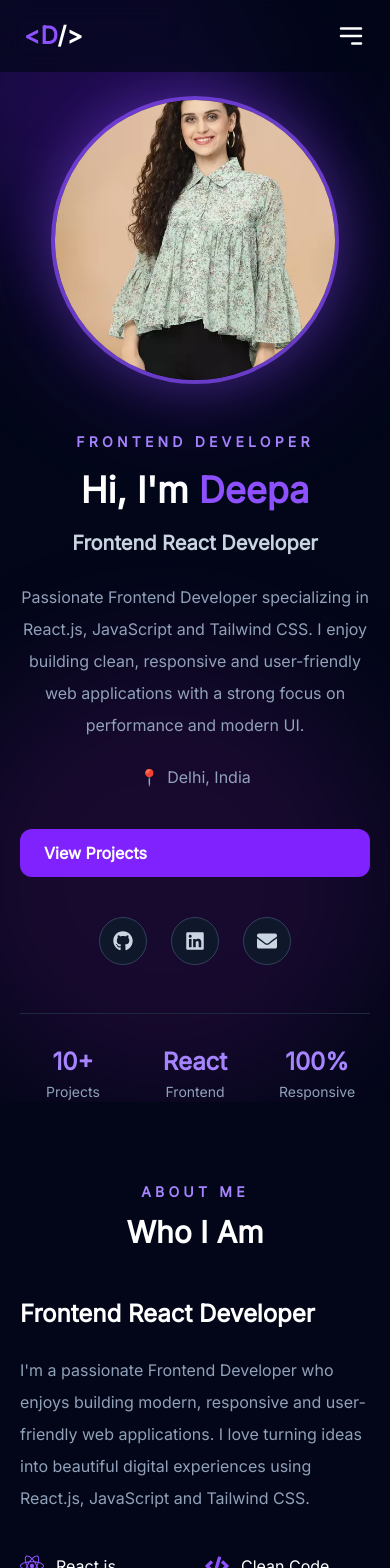
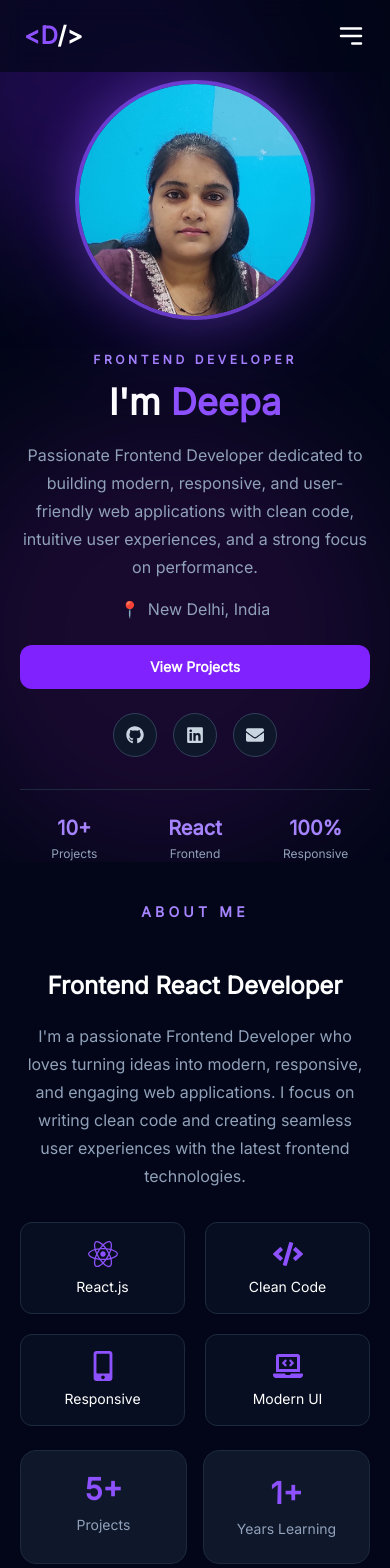
Before and after one commit to deepa100-k/deepa-portfolio, a React (Vite) app: page / in a window 390 px wide. Shown: the top 1568 px of the page. Built offline with nearby package versions, Linux system fonts and the light colour scheme.

Commit message:
Resolve merge conflict

```diff
--- a/src/components/Footer.jsx
+++ b/src/components/Footer.jsx
@@ -1,92 +1,47 @@
-import {
-  FaGithub,
-  FaLinkedin,
-  FaEnvelope,
-  FaArrowUp,
-} from "react-icons/fa";
+import { FaGithub, FaLinkedin, FaEnvelope } from "react-icons/fa";
 
 const Footer = () => {
-  const scrollToTop = () => {
-    window.scrollTo({
-      top: 0,
-      behavior: "smooth",
-    });
-  };
-
   return (
     <footer className="border-t border-slate-800 bg-slate-950">
-      <div className="mx-auto max-w-7xl px-6 py-14">
+      <div className="mx-auto max-w-7xl px-6 py-16">
 
-        <div className="grid grid-cols-1 gap-10 md:grid-cols-3">
+        {/* CTA */}
+        <div className="text-center">
 
-          {/* Left */}
-          <div>
-            <h2 className="text-3xl font-bold text-white">
-              Deepa
+          <span className="rounded-full border border-violet-500/30 bg-violet-500/10 px-4 py-1 text-sm font-medium text-violet-400">
+            Thanks for Visiting
+          </span>
+
+          <h2 className="mt-6 text-3xl font-bold text-white sm:text-4xl">
+            Let's Build Something Amazing
           </h2>
 
-            <p className="mt-4 leading-7 text-slate-400">
-              Frontend React Developer passionate about creating
-              modern, responsive and user-friendly web applications
-              with React.js and Tailwind CSS.
+          <p className="mx-auto mt-5 max-w-2xl text-slate-400 leading-8">
+            I'm currently available for freelance projects and full-time
+            Frontend React Developer opportunities.
+            Let's create something modern together.
           </p>
+
+          <a
+            href="#contact"
+            className="mt-8 inline-flex items-center rounded-xl bg-violet-600 px-8 py-3 font-semibold text-white transition-all duration-300 hover:scale-105 hover:bg-violet-500"
+          >
+            Contact Me
+          </a>
+
         </div>
 
-          {/* Quick Links */}
-          <div>
-            <h3 className="mb-5 text-xl font-semibold text-white">
-              Quick Links
-            </h3>
+        {/* Divider */}
+        <div className="my-12 border-t border-slate-800"></div>
 
-            <ul className="space-y-3">
-
-              <li>
-                <a href="#home" className="text-slate-400 transition hover:text-violet-400">
-                  Home
-                </a>
-              </li>
-
-              <li>
-                <a href="#about" className="text-slate-400 transition hover:text-violet-400">
-                  About
-                </a>
-              </li>
-
-              <li>
-                <a href="#skills" className="text-slate-400 transition hover:text-violet-400">
-                  Skills
-                </a>
-              </li>
-
-              <li>
-                <a href="#projects" className="text-slate-400 transition hover:text-violet-400">
-                  Projects
-                </a>
-              </li>
-
-              <li>
-                <a href="#contact" className="text-slate-400 transition hover:text-violet-400">
-                  Contact
-                </a>
-              </li>
-
-            </ul>
-          </div>
-
-          {/* Right */}
-          <div>
-
-            <h3 className="mb-5 text-xl font-semibold text-white">
-              Connect With Me
-            </h3>
-
-            <div className="flex gap-4">
+        {/* Social Icons */}
+        <div className="flex justify-center gap-5">
 
           <a
             href="https://github.com/deepa100-k"
             target="_blank"
             rel="noopener noreferrer"
-                className="flex h-12 w-12 items-center justify-center rounded-full border border-slate-700 transition hover:border-violet-500 hover:bg-violet-500 hover:text-white"
+            className="flex h-12 w-12 items-center justify-center rounded-full border border-slate-700 text-slate-300 transition-all duration-300 hover:-translate-y-1 hover:border-violet-500 hover:bg-violet-500 hover:text-white"
           >
             <FaGithub size={20} />
           </a>
@@ -95,33 +50,29 @@ const Footer = () => {
             href="https://www.linkedin.com/in/deepa88026"
             target="_blank"
             rel="noopener noreferrer"
-                className="flex h-12 w-12 items-center justify-center rounded-full border border-slate-700 transition hover:border-violet-500 hover:bg-violet-500 hover:text-white"
+            className="flex h-12 w-12 items-center justify-center rounded-full border border-slate-700 text-slate-300 transition-all duration-300 hover:-translate-y-1 hover:border-violet-500 hover:bg-violet-500 hover:text-white"
           >
             <FaLinkedin size={20} />
           </a>
 
           <a
             href="mailto:deepa100091@gmail.com"
-                className="flex h-12 w-12 items-center justify-center rounded-full border border-slate-700 transition hover:border-violet-500 hover:bg-violet-500 hover:text-white"
+            className="flex h-12 w-12 items-center justify-center rounded-full border border-slate-700 text-slate-300 transition-all duration-300 hover:-translate-y-1 hover:border-violet-500 hover:bg-violet-500 hover:text-white"
           >
             <FaEnvelope size={20} />
           </a>
 
         </div>
-          </div>
-
-        </div>
 
         {/* Bottom */}
+        <div className="mt-12 border-t border-slate-800 pt-6 text-center">
 
-        <div className="mt-12 flex flex-col items-center justify-between gap-4 border-t border-slate-800 pt-6 text-sm text-slate-500 md:flex-row">
-
-          <p>
-            © {new Date().getFullYear()} Deepa. All Rights Reserved.
+          <p className="text-sm text-slate-400">
+            © {new Date().getFullYear()} All Rights Reserved.
           </p>
 
-          <p>
-            Made with using React & Tailwind CSS
+          <p className="mt-2 text-sm text-slate-500">
+            Designed & Developed with React.js + Tailwind CSS
           </p>
 
         </div>
--- a/src/data/projects.js
+++ b/src/data/projects.js
@@ -9,7 +9,7 @@ export const projects = [
     image: kanchanHome,
 
     description:
-      "A modern luxury jewellery e-commerce website built using React, Vite and Tailwind CSS.",
+      "A modern luxury jewellery e-commerce website built with React, Vite, and Tailwind CSS, featuring a clean and elegant design, responsive layouts, intuitive navigation, wishlist, shopping cart, and a seamless shopping experience.",
 
     longDescription:
       "Kanchan Luxe is a responsive jewellery shopping website featuring beautiful UI, wishlist, cart functionality, product details and checkout interface.",
--- a/src/sections/About.jsx
+++ b/src/sections/About.jsx
@@ -1,99 +1,97 @@
 import SectionTitle from "../components/SectionTitle";
-import { FaReact, FaCode, FaMobileAlt, FaLaptopCode } from "react-icons/fa";
+import {
+  FaReact,
+  FaCode,
+  FaMobileAlt,
+  FaLaptopCode,
+} from "react-icons/fa";
 import Reveal from "../components/Reveal";
 
 const About = () => {
   return (
-    <section id="about" className="py-20 md:py-28">
+   <section id="about" className="pt-10 pb-6 sm:pt-12 sm:pb-8 lg:pt-20 lg:pb-12">
       <Reveal>
-      <div className="max-w-7xl mx-auto px-5 sm:px-6 lg:px-8">
+        <div className="mx-auto max-w-7xl px-5 sm:px-6 lg:px-8">
+          <SectionTitle subtitle="About Me" />
 
-        <SectionTitle
-          subtitle="About Me"
-          title="Who I Am"
-        />
-
-        <div className="grid grid-cols-1 lg:grid-cols-2 gap-12 items-center">
+         <div className="grid grid-cols-1 items-center gap-6 lg:grid-cols-2 lg:gap-10">
 
             {/* Left Side */}
-          <div>
-
-            <h3 className="text-2xl font-bold text-white">
+            <div className="text-center lg:text-left">
+              <h3 className="text-2xl font-bold text-white sm:text-3xl">
                 Frontend React Developer
               </h3>
 
-            <p className="mt-6 text-slate-400 leading-8">
-              I'm a passionate Frontend Developer who enjoys building
-              modern, responsive and user-friendly web applications.
-              I love turning ideas into beautiful digital experiences
-              using React.js, JavaScript and Tailwind CSS.
+              <p className="mx-auto mt-5 max-w-xl text-base leading-7 text-slate-400 lg:mx-0 lg:mt-6 lg:leading-8">
+               I'm a passionate Frontend Developer who loves turning ideas into modern, responsive, and engaging web applications. I focus on writing clean code and creating seamless user experiences with the latest frontend technologies.
               </p>
 
-            <div className="grid grid-cols-2 gap-5 mt-10">
+              <div className="mt-8 grid grid-cols-2 gap-5 sm:mt-10">
 
-              <div className="flex items-center gap-3">
-                <FaReact className="text-2xl text-violet-500" />
-                <span>React.js</span>
+                <div className="flex flex-col items-center gap-2 rounded-xl border border-slate-800 bg-slate-900/50 p-4 transition hover:border-violet-500 lg:flex-row">
+                  <FaReact className="text-3xl text-violet-500" />
+                  <span className="text-sm sm:text-base">React.js</span>
                 </div>
 
-              <div className="flex items-center gap-3">
-                <FaCode className="text-2xl text-violet-500" />
-                <span>Clean Code</span>
+                <div className="flex flex-col items-center gap-2 rounded-xl border border-slate-800 bg-slate-900/50 p-4 transition hover:border-violet-500 lg:flex-row">
+                  <FaCode className="text-3xl text-violet-500" />
+                  <span className="text-sm sm:text-base">Clean Code</span>
                 </div>
 
-              <div className="flex items-center gap-3">
-                <FaMobileAlt className="text-2xl text-violet-500" />
-                <span>Responsive Design</span>
+                <div className="flex flex-col items-center gap-2 rounded-xl border border-slate-800 bg-slate-900/50 p-4 transition hover:border-violet-500 lg:flex-row">
+                  <FaMobileAlt className="text-3xl text-violet-500" />
+                  <span className="text-sm sm:text-base">
+                    Responsive
+                  </span>
                 </div>
 
-              <div className="flex items-center gap-3">
-                <FaLaptopCode className="text-2xl text-violet-500" />
-                <span>Modern UI</span>
+                <div className="flex flex-col items-center gap-2 rounded-xl border border-slate-800 bg-slate-900/50 p-4 transition hover:border-violet-500 lg:flex-row">
+                  <FaLaptopCode className="text-3xl text-violet-500" />
+                  <span className="text-sm sm:text-base">Modern UI</span>
                 </div>
 
               </div>
-
             </div>
 
             {/* Right Side */}
-          <div className="grid grid-cols-2 gap-6">
+            <div className="grid grid-cols-2 gap-4 sm:gap-6">
 
-            <div className="rounded-2xl border border-slate-800 bg-slate-900 p-8 text-center">
-              <h2 className="text-4xl font-bold text-violet-500">
-                10+
+              <div className="rounded-2xl border border-slate-800 bg-slate-900 p-5 text-center transition duration-300 hover:-translate-y-2 hover:border-violet-500">
+                <h2 className="text-3xl font-bold text-violet-500 sm:text-4xl">
+                  5+
                 </h2>
 
-              <p className="mt-3 text-slate-400">
+                <p className="mt-2 text-sm text-slate-400 sm:text-base">
                   Projects
                 </p>
               </div>
 
-            <div className="rounded-2xl border border-slate-800 bg-slate-900 p-8 text-center">
-              <h2 className="text-4xl font-bold text-violet-500">
+              <div className="rounded-2xl border border-slate-800 bg-slate-900 p-6 text-center transition duration-300 hover:-translate-y-2 hover:border-violet-500">
+                <h2 className="text-3xl font-bold text-violet-500 sm:text-4xl">
                   1+
                 </h2>
 
-              <p className="mt-3 text-slate-400">
+                <p className="mt-2 text-sm text-slate-400 sm:text-base">
                   Years Learning
                 </p>
               </div>
 
-            <div className="rounded-2xl border border-slate-800 bg-slate-900 p-8 text-center">
-              <h2 className="text-4xl font-bold text-violet-500">
+              <div className="rounded-2xl border border-slate-800 bg-slate-900 p-6 text-center transition duration-300 hover:-translate-y-2 hover:border-violet-500">
+                <h2 className="text-3xl font-bold text-violet-500 sm:text-4xl">
                   100%
                 </h2>
 
-              <p className="mt-3 text-slate-400">
+                <p className="mt-2 text-sm text-slate-400 sm:text-base">
                   Responsive
                 </p>
               </div>
 
-            <div className="rounded-2xl border border-slate-800 bg-slate-900 p-8 text-center">
-              <h2 className="text-4xl font-bold text-violet-500">
+              <div className="rounded-2xl border border-slate-800 bg-slate-900 p-6 text-center transition duration-300 hover:-translate-y-2 hover:border-violet-500">
+                <h2 className="text-3xl font-bold text-violet-500 sm:text-4xl">
                   React
                 </h2>
 
-              <p className="mt-3 text-slate-400">
+                <p className="mt-2 text-sm text-slate-400 sm:text-base">
                   Frontend
                 </p>
               </div>
@@ -101,7 +99,6 @@ const About = () => {
             </div>
 
           </div>
-
         </div>
       </Reveal>
     </section>
--- a/src/sections/Contact.jsx
+++ b/src/sections/Contact.jsx
@@ -95,7 +95,7 @@ const Contact = () => {
                 {/* Location */}
                 <div className="flex items-center gap-4">
                   <FaMapMarkerAlt className="text-xl text-violet-400" />
-                  <span>Delhi, India</span>
+                  <span>New Delhi, India</span>
                 </div>
 
                 {/* GitHub */}
--- a/src/sections/Hero.jsx
+++ b/src/sections/Hero.jsx
@@ -1,22 +1,20 @@
-import Button from "../components/Button";
-import profile from "../assets/images/profile.webp";
+import profile from "../assets/images/profile.jpeg";
 import { FaGithub, FaLinkedin, FaEnvelope } from "react-icons/fa";
 import { motion } from "framer-motion";
-// import resume from "../assets/resume/Deepa_Resume.pdf";
 
 const Hero = () => {
   return (
     <section
       id="home"
-            className="relative flex min-h-screen items-center overflow-hidden bg-slate-950 pt-24"
+      className="relative flex min-h-screen items-center overflow-hidden bg-slate-950 pt-20 sm:pt-24"
     >
+      {/* Background Blur */}
       <div className="absolute -top-40 -left-32 h-96 w-96 rounded-full bg-violet-600/20 blur-3xl"></div>
 
       <div className="absolute bottom-0 right-0 h-[450px] w-[450px] rounded-full bg-fuchsia-500/10 blur-3xl"></div>
 
-            <div className="relative z-10 max-w-7xl mx-auto w-full px-5 sm:px-6 lg:px-8">
-
-                <div className="grid grid-cols-1 lg:grid-cols-2 items-center gap-12 lg:gap-20">
+      <div className="relative z-10 mx-auto w-full max-w-7xl px-5 sm:px-6 lg:px-8">
+        <div className="grid grid-cols-1 items-center gap-8 lg:grid-cols-2 lg:gap-20">
 
           {/* Left */}
           <motion.div
@@ -25,58 +23,40 @@ const Hero = () => {
             transition={{ duration: 0.8 }}
             className="order-2 text-center lg:order-1 lg:text-left"
           >
-
-                        <p className="mb-4 text-sm font-semibold uppercase tracking-[0.3em] text-violet-400">
+            <p className="mb-3 text-xs font-semibold uppercase tracking-[0.3em] text-violet-400 sm:text-sm">
               Frontend Developer
             </p>
 
-                        <h1 className="text-4xl sm:text-5xl lg:text-7xl font-extrabold leading-tight">
-                            Hi, I'm{" "}
-                            <span className="text-violet-500">
-                                Deepa
-                            </span>
+            <h1 className="text-4xl font-extrabold leading-tight sm:text-5xl lg:text-7xl">
+              I'm <span className="text-violet-500">Deepa</span>
             </h1>
-                        <h2 className="mt-4 text-xl font-semibold text-slate-300 sm:text-2xl lg:text-3xl">
-                            Frontend React Developer
-                        </h2>
 
-                        <p className="mx-auto mt-6 max-w-xl text-base leading-8 text-slate-400 lg:mx-0">
-                            Passionate Frontend Developer specializing in React.js,
-                            JavaScript and Tailwind CSS. I enjoy building clean,
-                            responsive and user-friendly web applications with a
-                            strong focus on performance and modern UI.
-                        </p>
-                        <div className="mt-6 flex items-center justify-center gap-2 text-slate-400 lg:justify-start">
+            <p className="mx-auto mt-4 max-w-xl text-base leading-7 text-slate-400 lg:mx-0 lg:mt-6 lg:leading-8">
+Passionate Frontend Developer dedicated to building modern, responsive, and user-friendly web applications with clean code, intuitive user experiences, and a strong focus on performance.            </p>
+
+            {/* Location */}
+            <div className="mt-4 flex items-center justify-center gap-2 text-slate-400 lg:mt-6 lg:justify-start">
               <span>📍</span>
-                            <span>Delhi, India</span>
+              <span>New Delhi, India</span>
             </div>
 
-                        <div className="mt-10 flex flex-col gap-4 sm:flex-row sm:justify-center lg:justify-start">
-
+            {/* Button */}
+            <div className="mt-6 flex flex-col gap-3 sm:flex-row sm:justify-center lg:mt-10 lg:justify-start">
               <a
                 href="#projects"
-  className="sm:text-center inline-flex rounded-xl bg-violet-600 px-6 py-3 font-semibold text-white transition hover:bg-violet-500"
+                className="inline-flex w-full items-center justify-center rounded-xl bg-violet-600 px-6 py-3 text-sm font-semibold text-white transition-all duration-300 hover:scale-105 hover:bg-violet-500 sm:w-auto sm:text-base"
               >
                 View Projects
               </a>
+            </div>
 
-
-{/* <a
-  href={resume}
-  download="Deepa_Resume.pdf"
-  className="..."
->
-  Download Resume
-</a> */}
-
-                        </div>
-                        <div className="mt-10 flex items-center justify-center gap-6 lg:justify-start">
-
+            {/* Social Icons */}
+            <div className="mt-6 flex items-center justify-center gap-4 lg:mt-10 lg:justify-start lg:gap-6">
               <a
                 href="https://github.com/deepa100-k"
                 target="_blank"
                 rel="noopener noreferrer"
-                                className="flex h-12 w-12 items-center justify-center rounded-full border border-slate-700 bg-slate-900 text-xl text-slate-300 transition-all duration-300 hover:-translate-y-1 hover:border-violet-500 hover:text-violet-400"
+                className="flex h-11 w-11 items-center justify-center rounded-full border border-slate-700 bg-slate-900 text-lg text-slate-300 transition-all duration-300 hover:-translate-y-1 hover:border-violet-500 hover:text-violet-400 sm:h-12 sm:w-12 sm:text-xl"
               >
                 <FaGithub />
               </a>
@@ -85,75 +65,69 @@ const Hero = () => {
                 href="https://www.linkedin.com/in/deepa88026"
                 target="_blank"
                 rel="noopener noreferrer"
-                                className="flex h-12 w-12 items-center justify-center rounded-full border border-slate-700 bg-slate-900 text-xl text-slate-300 transition-all duration-300 hover:-translate-y-1 hover:border-violet-500 hover:text-violet-400"
+                className="flex h-11 w-11 items-center justify-center rounded-full border border-slate-700 bg-slate-900 text-lg text-slate-300 transition-all duration-300 hover:-translate-y-1 hover:border-violet-500 hover:text-violet-400 sm:h-12 sm:w-12 sm:text-xl"
               >
                 <FaLinkedin />
               </a>
 
               <a
-                                href="mailto:deepa100091@email.com"
-                                className="flex h-12 w-12 items-center justify-center rounded-full border border-slate-700 bg-slate-900 text-xl text-slate-300 transition-all duration-300 hover:-translate-y-1 hover:border-violet-500 hover:text-violet-400"
+                href="mailto:deepa100091@gmail.com"
+                className="flex h-11 w-11 items-center justify-center rounded-full border border-slate-700 bg-slate-900 text-lg text-slate-300 transition-all duration-300 hover:-translate-y-1 hover:border-violet-500 hover:text-violet-400 sm:h-12 sm:w-12 sm:text-xl"
               >
                 <FaEnvelope />
               </a>
+            </div>
 
-                        </div>
-                        <div className="mt-12 grid grid-cols-3 gap-4 border-t border-slate-800 pt-8">
-
+            {/* Stats */}
+            <div className="mt-8 grid grid-cols-3 gap-3 border-t border-slate-800 pt-6 lg:mt-12 lg:gap-4 lg:pt-8">
               <div>
-                                <h3 className="text-2xl font-bold text-violet-400">
+                <h3 className="text-xl font-bold text-violet-400 sm:text-2xl">
                   10+
                 </h3>
-                                <p className="mt-1 text-sm text-slate-400">
+                <p className="mt-1 text-xs text-slate-400 sm:text-sm">
                   Projects
                 </p>
               </div>
 
               <div>
-                                <h3 className="text-2xl font-bold text-violet-400">
+                <h3 className="text-xl font-bold text-violet-400 sm:text-2xl">
                   React
                 </h3>
-                                <p className="mt-1 text-sm text-slate-400">
+                <p className="mt-1 text-xs text-slate-400 sm:text-sm">
                   Frontend
                 </p>
               </div>
 
               <div>
-                                <h3 className="text-2xl font-bold text-violet-400">
+                <h3 className="text-xl font-bold text-violet-400 sm:text-2xl">
                   100%
                 </h3>
-                                <p className="mt-1 text-sm text-slate-400">
+                <p className="mt-1 text-xs text-slate-400 sm:text-sm">
                   Responsive
                 </p>
               </div>
-
             </div>
           </motion.div>
 
           {/* Right */}
-
           <motion.div
             initial={{ opacity: 0, x: 60 }}
             animate={{ opacity: 1, x: 0 }}
             transition={{ duration: 0.8, delay: 0.2 }}
             className="order-1 flex justify-center lg:order-2"
           >
-
             <div className="relative">
-
-                            <div className="absolute inset-0 rounded-full bg-violet-600 blur-3xl opacity-30"></div>
+              <div className="absolute inset-0 rounded-full bg-violet-600 opacity-30 blur-3xl"></div>
 
               <img
                 src={profile}
                 alt="Deepa"
-                                className="relative h-72 w-72 rounded-full border-4 border-violet-500/70 object-cover shadow-[0_0_50px_rgba(139,92,246,0.35)] transition duration-500 hover:scale-105 sm:h-80 sm:w-80 lg:h-96 lg:w-96"
+                className="relative h-60 w-60 rounded-full border-4 border-violet-500/70 object-cover shadow-[0_0_50px_rgba(139,92,246,0.35)] transition duration-500 hover:scale-105 sm:h-72 sm:w-72 lg:h-96 lg:w-96"
               />
+            </div>
+          </motion.div>
 
         </div>
-
-                        </motion.div>
-                        </div>
-
       </div>
     </section>
   );
--- a/src/sections/Projects.jsx
+++ b/src/sections/Projects.jsx
@@ -5,12 +5,12 @@ import Reveal from "../components/Reveal";
 
 const Projects = () => {
   return (
-    <section id="projects" className="py-20 md:py-28">
+    <section id="projects" className="py-4 md:py-20">
       <Reveal>
         <div className="max-w-7xl mx-auto px-5 sm:px-6 lg:px-8">
           <SectionTitle
             subtitle="My Work"
-            title="Featured Projects"
+            title="Projects"
           />
 
           <div className="grid grid-cols-1 gap-8 md:grid-cols-2">
--- a/src/sections/Skills.jsx
+++ b/src/sections/Skills.jsx
@@ -4,7 +4,7 @@ import Reveal from "../components/Reveal";
 
 const Skills = () => {
   return (
-    <section id="skills" className="py-20 md:py-28">
+    <section id="skills" className="py-4 md:py-20">
       <Reveal>
         <div className="max-w-7xl mx-auto px-5 sm:px-6 lg:px-8">
           <SectionTitle
@@ -16,7 +16,7 @@ const Skills = () => {
 
             {/* Frontend Skills */}
             <div className="rounded-2xl border border-slate-800 bg-slate-900/50 p-8">
-            <h3 className="mb-8 text-2xl font-bold text-white">
+              <h3 className="mb-8 text-center text-2xl font-bold text-white lg:text-left">
                 Frontend Development
               </h3>
 
@@ -42,7 +42,7 @@ const Skills = () => {
 
             {/* Tools */}
             <div className="rounded-2xl border border-slate-800 bg-slate-900/50 p-8">
-            <h3 className="mb-8 text-2xl font-bold text-white">
+              <h3 className="mb-8 text-2xl font-bold text-white lg:text-left text-center">
                 Tools
               </h3>
 
```
Also changed, not shown: src/assets/images/profile.jpeg (added), src/assets/images/profile.webp (deleted). Lines whose indentation alone changed are shown as unchanged.
